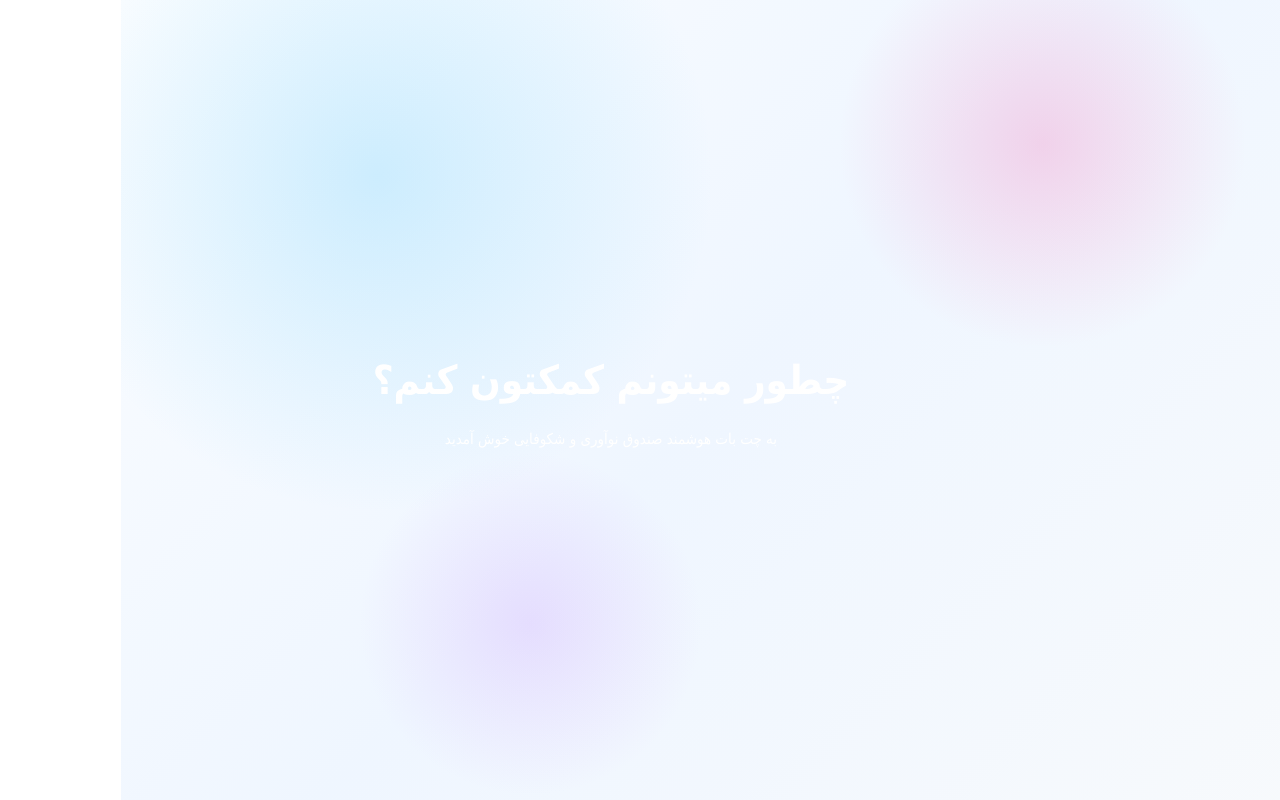
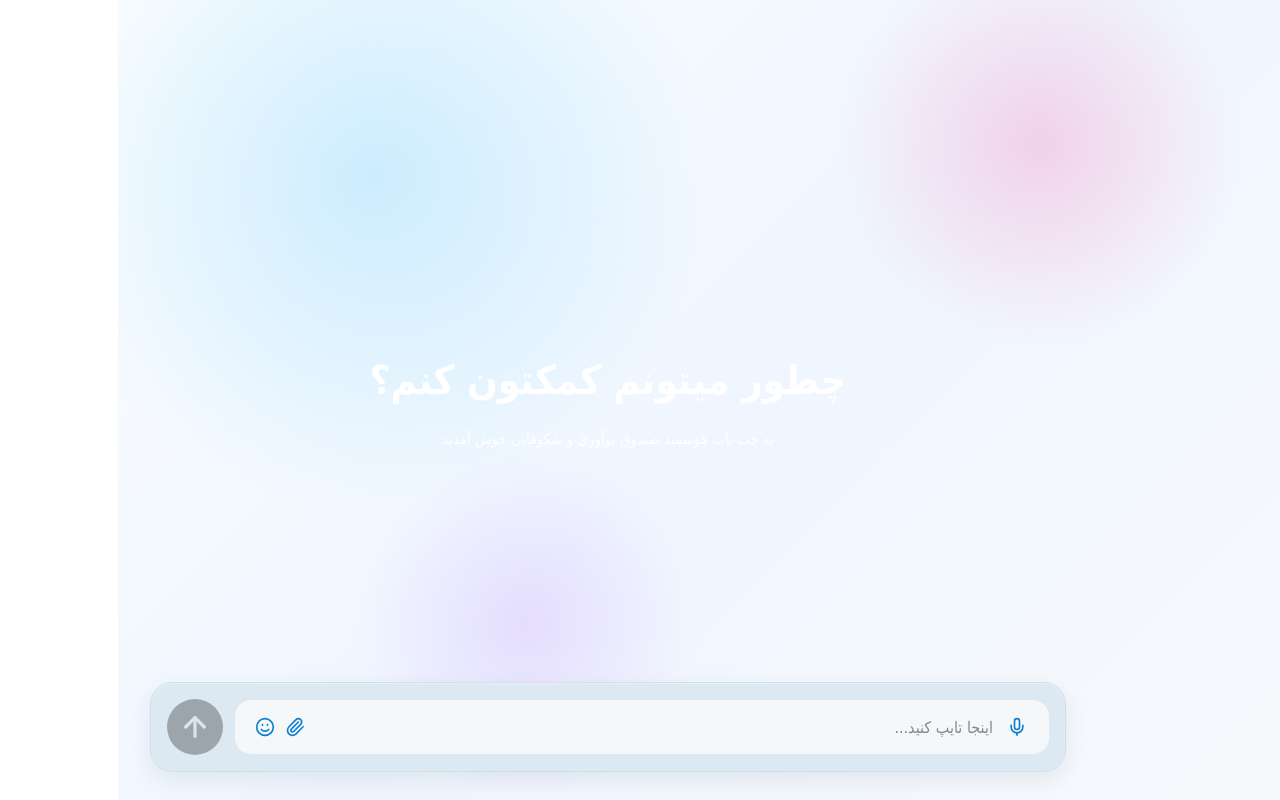
Before and after one commit to peyman-dev/chat-app, a Next.js app: page /chats in a window 1280 px wide. Built offline with nearby package versions, Linux system fonts and the light colour scheme.

Commit message:
Added Chat MessageBar

```diff
--- a/app/chats/[chatId]/page.tsx
+++ b/app/chats/[chatId]/page.tsx
@@ -1,8 +1,8 @@
-import React from 'react'
+import ChatThread from '@/components/templates/chats/chat-thread'
 
 const page = () => {
   return (
-    <div>page</div>
+    <ChatThread />
   )
 }
 
--- a/app/chats/layout.tsx
+++ b/app/chats/layout.tsx
@@ -1,4 +1,5 @@
 import Sidebar from '@/components/templates/chats/sidebar'
+import ChatComposer from '@/components/templates/chats/chat-composer'
 import { ReactNode } from 'react'
 
 const layout = ({ children }: {
@@ -7,8 +8,14 @@ const layout = ({ children }: {
     return (
         <main id='chat' className='flex h-dvh w-dvw'>
             <Sidebar />
-            <section id='chat-content' className='bg-[url("/images/chat-light-bg.png")] dark:bg-[url("/images/chat-dark-bg.png")] bg-cover h-dvh w-full bg-center'>
-                {children}
+            <section id='chat-content' className='relative bg-[url("/images/chat-light-bg.png")] dark:bg-[url("/images/chat-dark-bg.png")] bg-cover h-dvh w-full bg-center'>
+                <div className='h-full overflow-y-auto'>
+                    {children}
+                </div>
+
+                <div className='pointer-events-none absolute inset-x-0 bottom-0 px-8 pb-7'>
+                    <ChatComposer className='pointer-events-auto' />
+                </div>
             </section>
         </main>
     )
--- /dev/null
+++ b/components/templates/chats/chat-composer/icon-action-button.tsx
@@ -0,0 +1,19 @@
+import { ButtonHTMLAttributes } from "react";
+import { cn } from "@/lib/utils";
+
+type IconActionButtonProps = ButtonHTMLAttributes<HTMLButtonElement>;
+
+const IconActionButton = ({ className, ...props }: IconActionButtonProps) => {
+  return (
+    <button
+      type="button"
+      className={cn(
+        "grid size-7 place-items-center rounded-full text-[#0f80cf] transition-colors hover:bg-black/5 dark:text-white/90 dark:hover:bg-white/10",
+        className,
+      )}
+      {...props}
+    />
+  );
+};
+
+export default IconActionButton;
--- /dev/null
+++ b/components/templates/chats/chat-composer/index.tsx
@@ -0,0 +1,112 @@
+"use client";
+
+import { FormEvent, useMemo, useState } from "react";
+import { Mic, Paperclip, Smile } from "lucide-react";
+import { useParams, usePathname, useRouter } from "next/navigation";
+import { nanoid } from "nanoid";
+import { cn } from "@/lib/utils";
+import { useChatStore } from "@/lib/stores/chat-store";
+import IconActionButton from "./icon-action-button";
+import SubmitButton from "./submit-button";
+
+type ChatComposerProps = {
+  className?: string;
+};
+
+const ChatComposer = ({ className }: ChatComposerProps) => {
+  const [text, setText] = useState("");
+  const router = useRouter();
+  const pathname = usePathname();
+  const params = useParams<{ chatId?: string | string[] }>();
+  const sendMessage = useChatStore((state) => state.sendMessage);
+
+  const activeChatId = useMemo(() => {
+    const value = params?.chatId;
+
+    if (Array.isArray(value)) {
+      return value[0] ?? null;
+    }
+
+    return value ?? null;
+  }, [params]);
+
+  const handleSubmit = (event: FormEvent<HTMLFormElement>) => {
+    event.preventDefault();
+
+    const message = text.trim();
+
+    if (!message) {
+      return;
+    }
+
+    if (pathname === "/chats") {
+      const nextChatId = nanoid(14);
+      sendMessage(nextChatId, message);
+      setText("");
+      router.push(`/chats/${nextChatId}`);
+      return;
+    }
+
+    if (!activeChatId) {
+      return;
+    }
+
+    sendMessage(activeChatId, message);
+    setText("");
+  };
+
+  return (
+    <form
+      dir="ltr"
+      onSubmit={handleSubmit}
+      className={cn(
+        "mx-auto flex w-full max-w-[1400px] items-center gap-3 rounded-[22px] border px-3 py-3 sm:px-4 sm:py-4",
+        "border-[#d3dee8] bg-[#dce8f2]/95",
+        "shadow-[inset_0_1px_0_rgba(255,255,255,0.35),0_8px_24px_rgba(15,23,42,0.08)]",
+        "dark:border-[#747ab0]/55 dark:bg-[#16154d]/82 dark:shadow-[inset_0_1px_0_rgba(255,255,255,0.18),0_12px_28px_rgba(0,0,0,0.35)]",
+        className,
+      )}
+    >
+      <SubmitButton disabled={!text.trim()} />
+
+      <div
+        className={cn(
+          "flex min-h-[54px] flex-1 items-center gap-2 rounded-2xl px-4",
+          "bg-[#f5f7f9] text-[#64748b]",
+          "dark:bg-[#8f8aad] dark:text-white/75",
+        )}
+      >
+        <div className="flex shrink-0 items-center gap-0.5">
+          <IconActionButton aria-label="Insert emoji">
+            <Smile className="size-5" />
+          </IconActionButton>
+
+          <IconActionButton aria-label="Attach file">
+            <Paperclip className="size-5" />
+          </IconActionButton>
+        </div>
+
+        <input
+          dir="rtl"
+          value={text}
+          onChange={(event) => setText(event.target.value)}
+          placeholder="اینجا تایپ کنید..."
+          className={cn(
+            "h-11 flex-1 bg-transparent text-right text-base leading-none outline-none md:text-[32px]",
+            "placeholder:text-[#7f8a97] dark:placeholder:text-white/82",
+          )}
+        />
+
+        <button
+          type="button"
+          aria-label="Voice input"
+          className="grid size-8 shrink-0 place-items-center rounded-full text-[#0f80cf] transition-colors hover:bg-black/5 dark:text-white/95 dark:hover:bg-white/10"
+        >
+          <Mic className="size-5" />
+        </button>
+      </div>
+    </form>
+  );
+};
+
+export default ChatComposer;
--- /dev/null
+++ b/components/templates/chats/chat-composer/submit-button.tsx
@@ -0,0 +1,26 @@
+import { ArrowUp } from "lucide-react";
+import { ButtonHTMLAttributes } from "react";
+import { cn } from "@/lib/utils";
+
+type SubmitButtonProps = ButtonHTMLAttributes<HTMLButtonElement>;
+
+const SubmitButton = ({ className, disabled, ...props }: SubmitButtonProps) => {
+  return (
+    <button
+      type="submit"
+      disabled={disabled}
+      className={cn(
+        "grid size-[56px] shrink-0 place-items-center rounded-full bg-[#83898f] text-[#dce4eb] transition-all",
+        "border border-transparent",
+        "dark:bg-[#b8bdd6] dark:text-[#1f2b7d] dark:border-[#0ea5ff]",
+        "disabled:cursor-not-allowed disabled:opacity-70",
+        className,
+      )}
+      {...props}
+    >
+      <ArrowUp className="size-8" strokeWidth={2.4} />
+    </button>
+  );
+};
+
+export default SubmitButton;
--- /dev/null
+++ b/components/templates/chats/chat-thread/index.tsx
@@ -0,0 +1,45 @@
+"use client";
+
+import { useMemo } from "react";
+import { useParams } from "next/navigation";
+import { useChatStore } from "@/lib/stores/chat-store";
+
+const ChatThread = () => {
+  const params = useParams<{ chatId?: string | string[] }>();
+
+  const activeChatId = useMemo(() => {
+    const value = params?.chatId;
+
+    if (Array.isArray(value)) {
+      return value[0] ?? null;
+    }
+
+    return value ?? null;
+  }, [params]);
+
+  const messages = useChatStore((state) => {
+    if (!activeChatId) {
+      return [];
+    }
+
+    return state.chats[activeChatId] ?? [];
+  });
+
+  return (
+    <div className="mx-auto flex h-full w-full max-w-[1400px] flex-col px-6 pb-44 pt-8">
+      <div className="flex-1 overflow-y-auto">
+        <div className="flex flex-col gap-4">
+          {messages.map((message) => (
+            <div key={message.id} className="flex justify-end">
+              <p className="max-w-[80%] rounded-2xl bg-panel-strong px-4 py-3 text-base text-foreground shadow-sm">
+                {message.text}
+              </p>
+            </div>
+          ))}
+        </div>
+      </div>
+    </div>
+  );
+};
+
+export default ChatThread;
--- /dev/null
+++ b/lib/stores/chat-store.ts
@@ -0,0 +1,43 @@
+"use client";
+
+import { create } from "zustand";
+import { nanoid } from "nanoid";
+
+export type ChatMessage = {
+  id: string;
+  text: string;
+  role: "user";
+  createdAt: number;
+};
+
+type ChatStore = {
+  chats: Record<string, ChatMessage[]>;
+  sendMessage: (chatId: string, text: string) => void;
+};
+
+export const useChatStore = create<ChatStore>((set) => ({
+  chats: {},
+  sendMessage: (chatId, text) => {
+    const normalizedText = text.trim();
+
+    if (!normalizedText) {
+      return;
+    }
+
+    set((state) => {
+      const nextMessage: ChatMessage = {
+        id: nanoid(10),
+        text: normalizedText,
+        role: "user",
+        createdAt: Date.now(),
+      };
+
+      return {
+        chats: {
+          ...state.chats,
+          [chatId]: [...(state.chats[chatId] ?? []), nextMessage],
+        },
+      };
+    });
+  },
+}));
```
